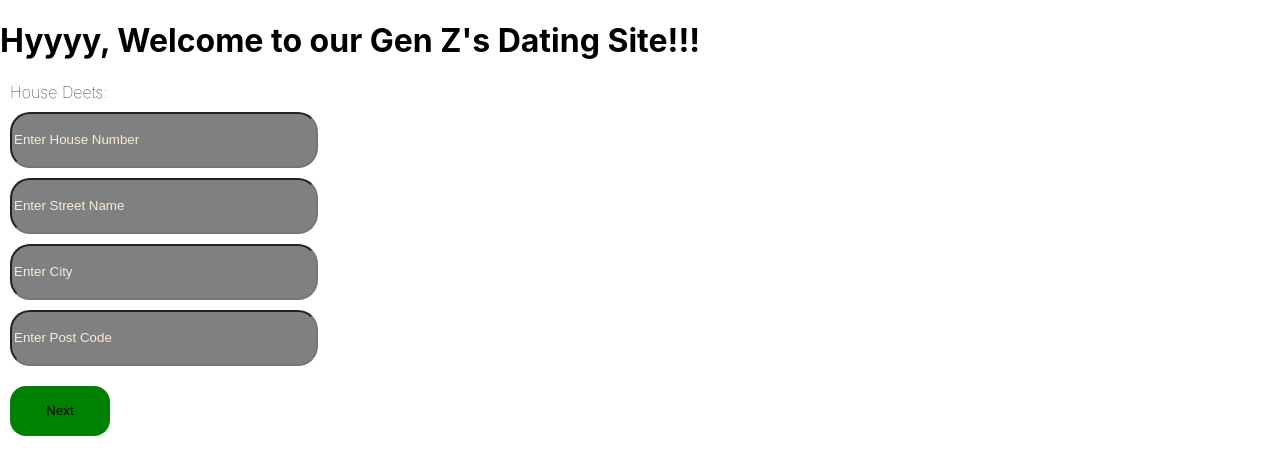
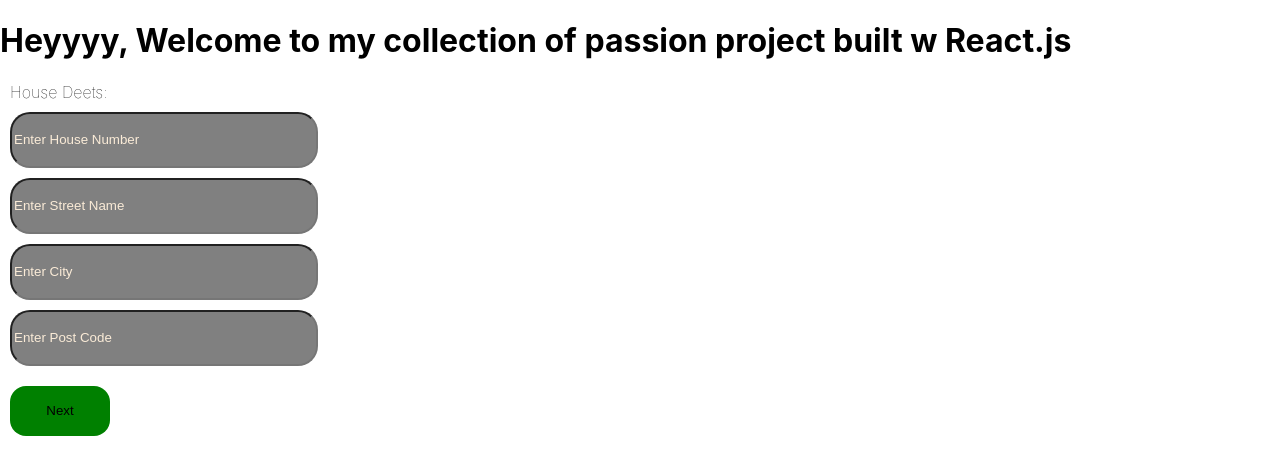
Before and after one commit to MaccccD/Sign-Up_Form_React_Project, a React (Create React App) app: page /Address in a window 1280 px wide. Shown: the top 474 px of the page. Built offline with nearby package versions, Linux system fonts and the light colour scheme.

Commit message:
To Do List Update 4

```diff
--- a/src/Components/Address.jsx
+++ b/src/Components/Address.jsx
@@ -26,7 +26,7 @@ function Address() {
 
   return (
     <div>
-       <h1>Hyyyy, Welcome to our Gen Z's Dating Site!!!</h1>
+       <h1>Heyyyy, Welcome to my collection of passion project built w React.js</h1>
         <p className='text'>House Deets: </p>
       <form onSubmit={HandleAddressDetails}>
       <input type='text' placeholder='Enter House Number' onChange={(d)=> setHouseNumber(d.target.value)} required/>
--- a/src/Components/PersonalDetails.jsx
+++ b/src/Components/PersonalDetails.jsx
@@ -30,7 +30,7 @@ function PersonalDetails() {
   return (
     //first step of the form is the personal details:
     <div>
-      <h1>Heyyyy, Welcome to our Gen Z's Dating App!!!</h1>
+      <h1>Heyyyy, Welcome to my collection of passion project built w React.js</h1>
         <p className='text'>Personal  Deets:</p>
        <form onSubmit={HandlePersonalDetails}>
         <input type='text' placeholder='Enter Name' onChange={(e)=>setName(e.target.value)} required/>
--- a/src/Components/ToDoList.jsx
+++ b/src/Components/ToDoList.jsx
@@ -30,7 +30,7 @@ function ToDoList() {
         return (
         <li key={index}>
           {task}
-          <input type='checkbox' className='checkbox' checked = {task.completed}/>
+          <input type='checkbox' className='checkbox' checked = {completed = false}/>
         </li>
         );
 
```
